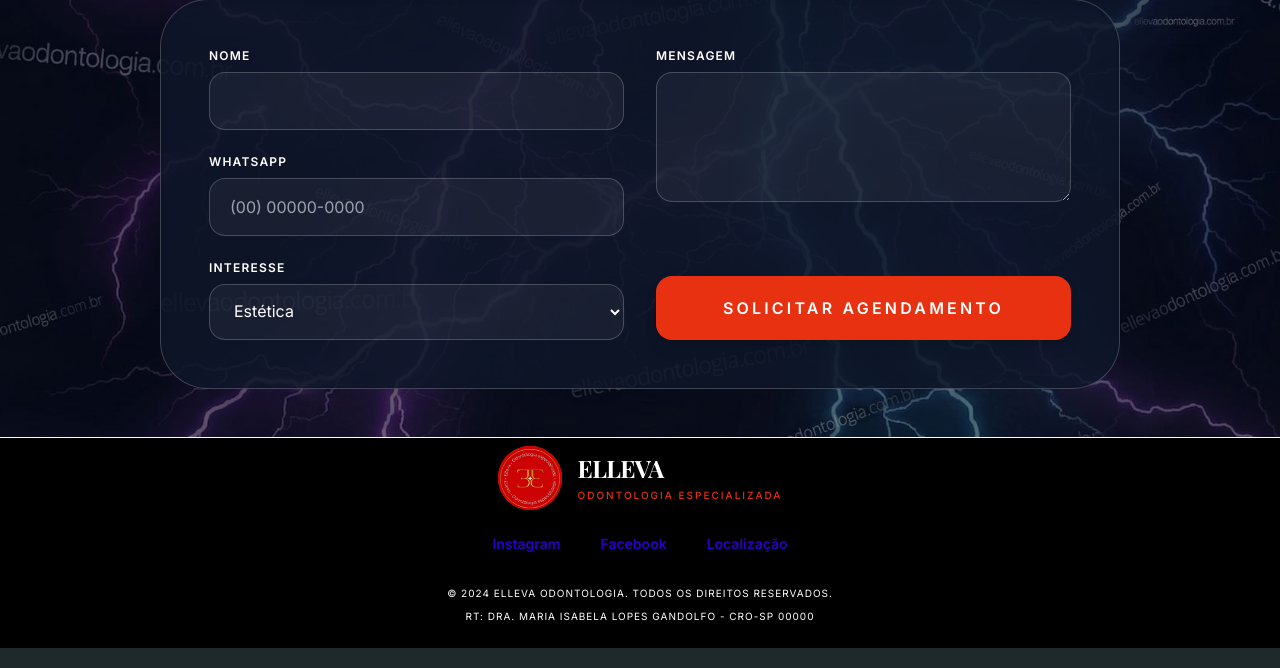
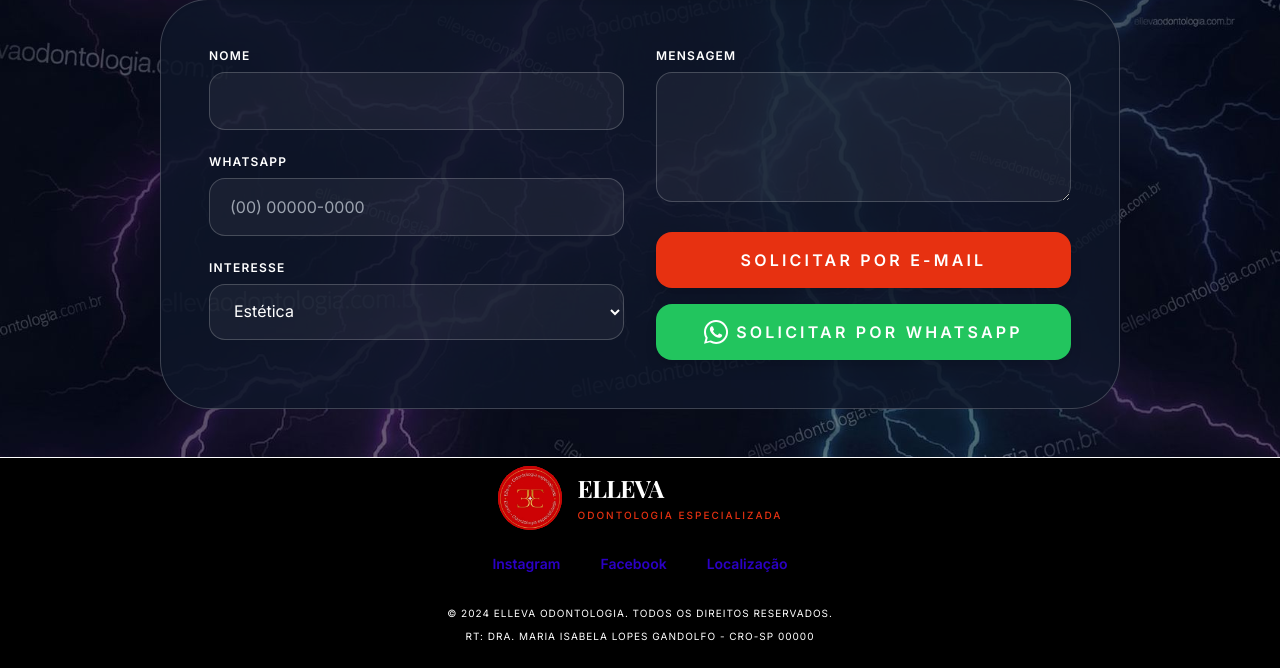
Before and after one commit to valgandolfo/ellevaodonto, a Django app: page / in a window 1280 px wide. Shown: the part 3413-4081 px from the top of the page. Run offline with Django 5.2, Linux system fonts and the light colour scheme; some libraries are stand-ins or nearby versions.

Commit message:
feat: atualizar botões de formulário, e-mail SMTP, imagens e WhatsApp

```diff
--- a/templates/base.html
+++ b/templates/base.html
@@ -295,7 +295,7 @@
     </footer>
 
     <!-- Botão Flutuante do WhatsApp -->
-    <a href="https://wa.me/551896448474" target="_blank" rel="noopener noreferrer"
+    <a href="https://wa.me/5518997304019" target="_blank" rel="noopener noreferrer"
         class="fixed bottom-6 right-6 z-50 bg-[#25D366] text-white p-4 rounded-full shadow-xl hover:scale-110 transition-transform flex items-center justify-center hover:bg-[#20ba56]"
         aria-label="Fale conosco no WhatsApp">
         <svg class="w-8 h-8" fill="currentColor" viewBox="0 0 24 24" xmlns="http://www.w3.org/2000/svg">
--- a/templates/home.html
+++ b/templates/home.html
@@ -35,7 +35,7 @@
                     <div
                         class="absolute -top-5 -right-5 lg:-top-10 lg:-right-10 w-48 h-48 lg:w-64 lg:h-64 bg-[var(--referencia-bolha)] rounded-full blur-2xl lg:blur-3xl">
                     </div>
-                    <img src="{% static 'imagens/fotoinicial.jpg' %}" alt="Consultório Moderno"
+                    <img src="{% static 'imagens/imagem_inicial.png' %}" alt="Consultório Moderno"
                         class="rounded-[2rem] shadow-2xl relative z-10">
                 </div>
             </div>
@@ -365,10 +365,17 @@
                     <textarea name="mensagem" required rows="4"
                         class="w-full px-5 py-4 rounded-2xl border transition-all focus:ring-0 bg-[var(--contato-inputs)] border-[var(--contato-inputs-borda)] focus:border-[var(--contato-inputs-focus)]"></textarea>
                 </div>
-                <button type="submit"
-                    class="w-full py-5 rounded-2xl font-bold uppercase tracking-[0.2em] shadow-lg hover:bg-opacity-90 transition-all mt-6 bg-[var(--contato-botao-fundo)] text-[var(--contato-botao-texto)]">
-                    Solicitar Agendamento
-                </button>
+                <div class="flex flex-col gap-4 mt-6">
+                    <button type="submit" name="metodo_contato" value="email"
+                        class="w-full py-4 rounded-2xl font-bold uppercase tracking-[0.2em] shadow-lg hover:bg-opacity-90 transition-all bg-[var(--contato-botao-fundo)] text-[var(--contato-botao-texto)]">
+                        Solicitar por E-mail
+                    </button>
+                    <button type="submit" name="metodo_contato" value="whatsapp"
+                        class="w-full py-4 rounded-2xl font-bold uppercase tracking-[0.2em] shadow-lg hover:bg-opacity-90 transition-all bg-green-500 text-white flex justify-center items-center gap-2">
+                        <svg class="w-6 h-6" fill="currentColor" viewBox="0 0 24 24"><path d="M12.031 0C5.383 0 0 5.383 0 12.031c0 2.124.551 4.198 1.597 6.03l-1.572 5.742 5.875-1.542a12.022 12.022 0 006.131 1.687h.005c6.648 0 12.03-5.383 12.03-12.03S18.68 0 12.031 0zm0 22.018a10.02 10.02 0 01-5.115-1.396l-.367-.218-3.805.998.986-3.712-.239-.38a10.038 10.038 0 01-1.492-5.28c0-5.541 4.51-10.051 10.051-10.051s10.051 4.51 10.051 10.051-4.51 10.051-10.051 10.051zm5.512-7.535c-.302-.151-1.791-.884-2.068-.985-.276-.101-.478-.151-.679.151-.201.302-.78 1-.956 1.201-.176.201-.352.226-.654.075-.302-.151-1.279-.472-2.436-1.506-.902-.806-1.509-1.801-1.685-2.103-.176-.302-.019-.465.132-.616.136-.136.302-.352.453-.528.151-.176.201-.302.302-.503.101-.201.05-.377-.025-.528-.075-.151-.679-1.636-.93-2.24-.244-.588-.493-.509-.679-.518-.176-.008-.377-.01-.578-.01-.201 0-.528.075-.805.377-.276.302-1.056 1.031-1.056 2.515s1.081 2.917 1.232 3.118c.151.201 2.128 3.249 5.155 4.555.72.311 1.282.497 1.721.636.723.23 1.382.197 1.901.119.584-.087 1.791-.732 2.043-1.439.251-.707.251-1.314.176-1.439-.075-.126-.276-.201-.578-.352z"/></svg>
+                        Solicitar por WhatsApp
+                    </button>
+                </div>
             </div>
         </form>
     </div>
```
Also changed, not shown: app_elleva/views.py (+30 -3 lines), pro_elleva/settings.py (+11 -0 lines), static/imagens/imagem_inicial.png (added), 1 other file.
